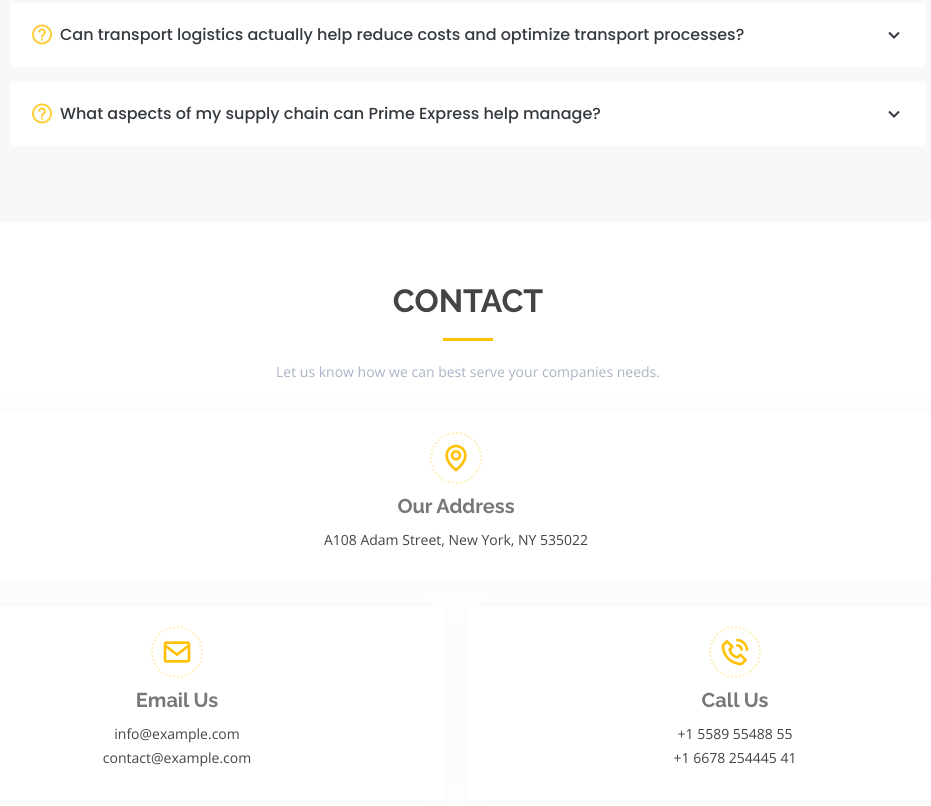
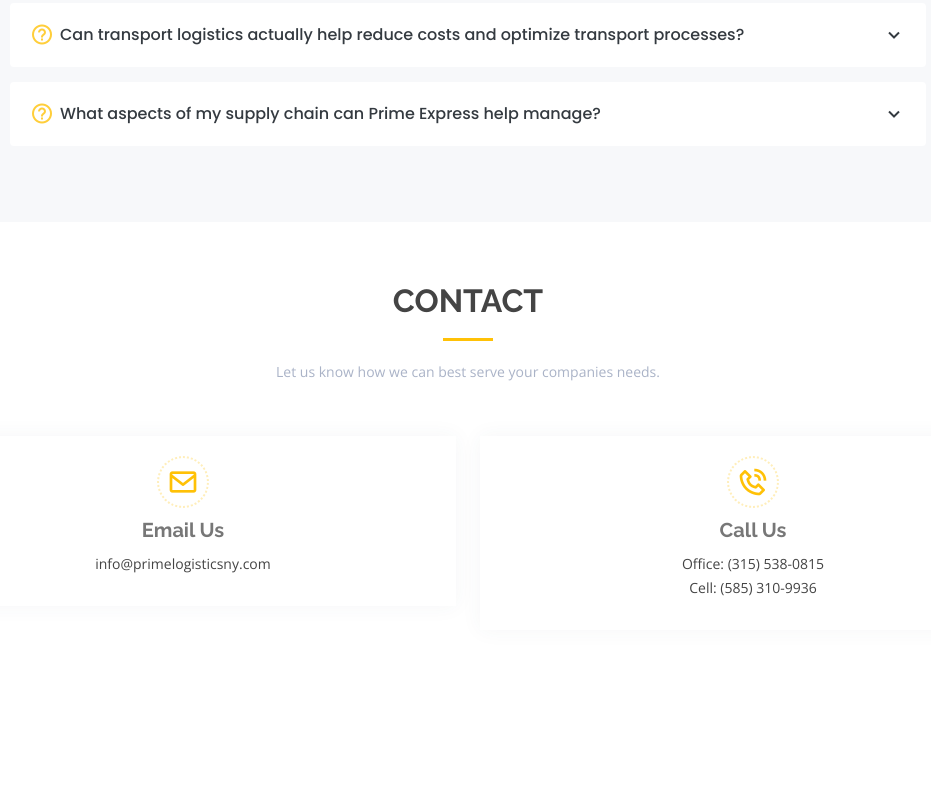
Before and after one commit to maxcpost/Prime-Express-Logistics, a plain HTML site: page index.html in a window 1280 px wide. Shown: the part 3366-4172 px from the top of the page, without its empty margins (172-1103 px from the left). After the commit the page ends 4056 px from the top, so only its background shows below. Drawn offline with nearby package versions, Linux system fonts and the light colour scheme; a script that the page names is missing.

Commit message:
Update index.html

```diff
--- a/index.html
+++ b/index.html
@@ -217,7 +217,7 @@
                 </p>
                 <img src="assets/img/testimonials/testimonials-2.jpg" class="testimonial-img" alt="">
                 <h3>Sara Wilsson</h3>
-                <h4>Designer</h4>
+                <h4>Store Owner</h4>
               </div>
             </div><!-- End testimonial item -->
 
@@ -242,7 +242,7 @@
                 </p>
                 <img src="assets/img/testimonials/testimonials-4.jpg" class="testimonial-img" alt="">
                 <h3>Matt Brandon</h3>
-                <h4>Freelancer</h4>
+                <h4>Supply Chain Manager</h4>
               </div>
             </div><!-- End testimonial item -->
 
@@ -329,34 +329,21 @@
         </div>
 
         <div class="row">
-
-          <!--<div class="col-lg-6">-->
-
-            <div class="row">
-              <div class="col-md-12">
-                <div class="info-box">
-                  <i class="bx bx-map"></i>
-                  <h3>Our Address</h3>
-                  <p>A108 Adam Street, New York, NY 535022</p>
-                </div>
-              </div>
               <div class="col-md-6">
                 <div class="info-box mt-4">
                   <i class="bx bx-envelope"></i>
                   <h3>Email Us</h3>
-                  <p>info@example.com<br>contact@example.com</p>
+                  <p>info@primelogisticsny.com</p>
                 </div>
               </div>
               <div class="col-md-6">
                 <div class="info-box mt-4">
                   <i class="bx bx-phone-call"></i>
                   <h3>Call Us</h3>
-                  <p>+1 5589 55488 55<br>+1 6678 254445 41</p>
+                  <p>Office: (315) 538-0815<br>Cell: (585) 310-9936</p>
                 </div>
               </div>
             </div>
-
-          <!--</div>-->
         </div>
 
       </div>
```
